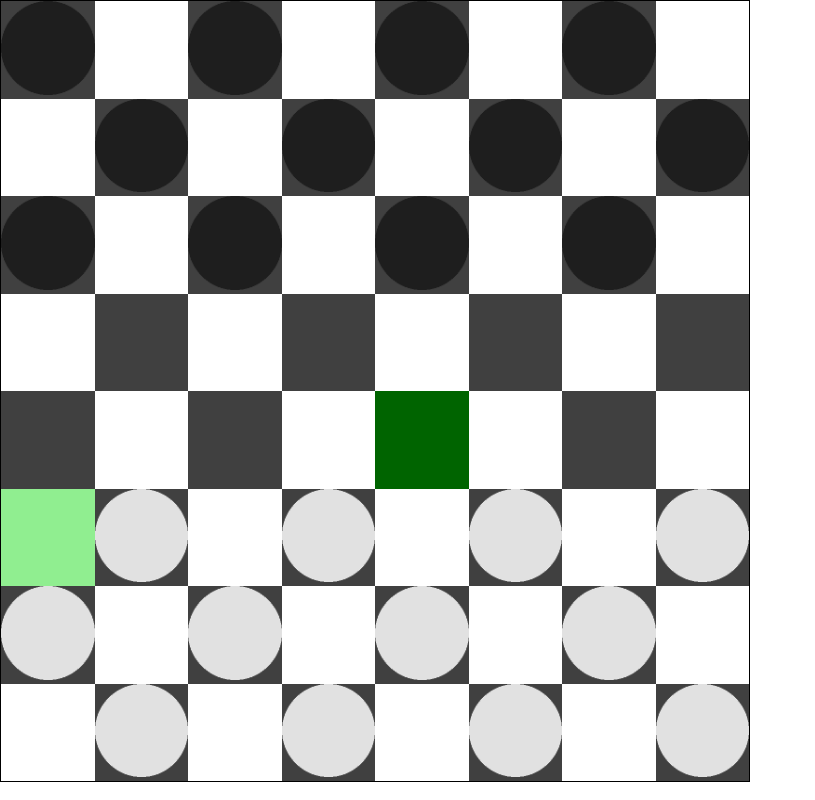
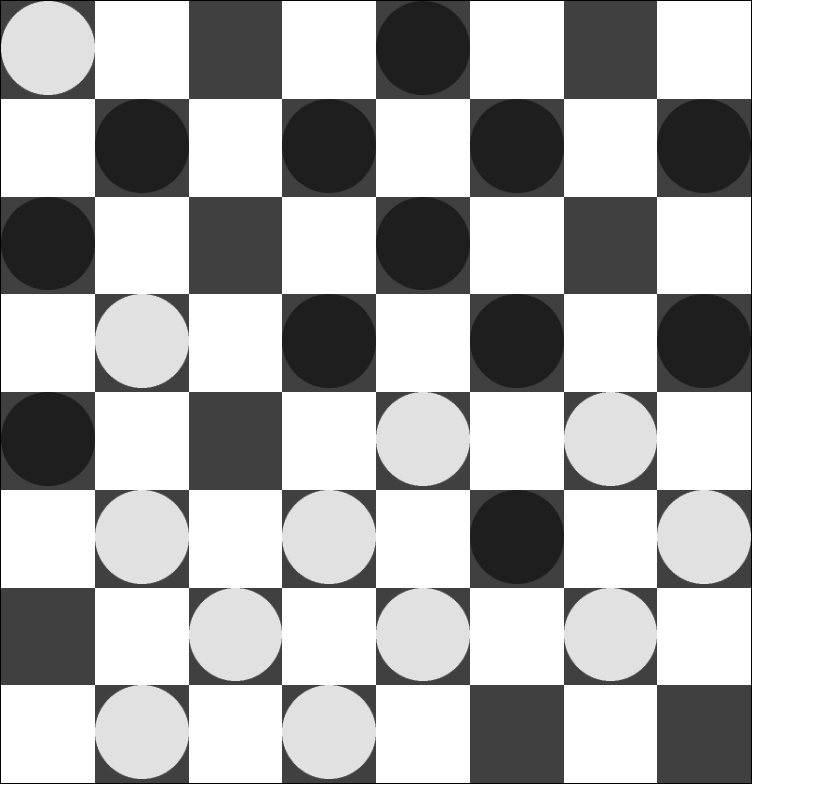
Before and after one commit to cjscode/CheckersAI, a plain HTML site: page index.html in a window 1280 px wide. Shown: the whole page, without its empty margins (0-815 px from the left). Drawn offline with Linux system fonts and the light colour scheme; animation ran at ten frames a second.

Commit message:
Big update

```diff
--- a/index.html
+++ b/index.html
@@ -7,8 +7,8 @@
     <title>Checkers AI</title>
     <style>
         th {
-            width: 12.5%;
-            height: 12.5%;
+            width: 93.75px;
+            height: 93.75px;
             border: 0;
             padding: 0;
             margin: 0;
@@ -35,8 +35,8 @@
             padding: 0;
         }
         img {
-            width: 100%;
-            height: 100%;
+            width: 93.75px;
+            height: 93.75px;
         }
     </style>
 </head>
@@ -143,6 +143,7 @@
                 numm += 1
             }
         }
+        //none
         function updateboard () {
             for (let setupimg = 1; setupimg <= 64; setupimg++) {
                 document.getElementById("img"+setupimg).src = "Assets/"+board[setupimg-1]+".png"
@@ -161,6 +162,7 @@
         }
         updateboard()
         let selectedpeice = "none"
+        //p integer
         function peiceclick (p) {
             p = parseInt(p)
             if (!(avaiblemoves.includes(true))) {
@@ -178,43 +180,71 @@
             }
             updateboard()
         }
+        //p index t index
         function movepeice (p, t) {
-            console.log("from:"+p+"to:"+t)
+            /* WHY ISNT IT WORKING PLS HELP
+            p -= 1
+            t -= 1
+            if (!(p-10==t || p-8==t || p+8==t || p+6==t)) {
+                alert("jump")
+                if (p-19==t) {
+                    alert("p-19")
+                    board[p-10] = "none"
+                } else if (p-14==t) {
+                    alert("p-14")
+                    board[p-8] = "none"
+                } else if (p+17==t) {
+                    alert("p+17")
+                    board[p+8] = "none"
+                } else if (p+13==t) {
+                    alert("p+13")
+                    board[p+6] = "none"
+                } else {
+                    alert("err")
+                    console.log("err")
+                }
+            }
+            p += 1
+            t += 1
+            */
             board[p] = board[t]
             board[t] = "none"
         }
+        //p integer
         function findmovesfor (p) {
             resetmoves()
             if (board[p-1].charAt(0) == "w") {
-                if (board[p-10]=="none") {
+                if (board[p-10]=="none" && checkx(p-1, p-10) == "left") {
                     avaiblemoves[p-10] = true
-                } else if (!(board[p-10].charAt(0) == board[p].charAt(0)) && (board[p-19] == "none")) {
+                } else if (!(board[p-10].charAt(0) == board[p-1].charAt(0)) && (board[p-19] == "none") && checkx(p-1, p-19) == "left") {
                     avaiblemoves[p-19] = true
                 }
-                if (board[p-8]=="none") {
+                if (board[p-8]=="none" && checkx(p-1, p-8) == "right") {
                     avaiblemoves[p-8] = true
-                } else if (!(board[p-8].charAt(0) == board[p].charAt(0)) && (board[p-15] == "none")) {
+                } else if (!(board[p-8].charAt(0) == board[p-1].charAt(0)) && (board[p-15] == "none") && checkx(p-1, p-15) == "right") {
                     avaiblemoves[p-15] = true
                 }
             } else {
-                if (board[p+8]=="none") {
+                if (board[p+8]=="none" && checkx(p-1, p+8) == "right") {
                     avaiblemoves[p+8] = true
-                } else if (!(board[p+8].charAt(0) == board[p].charAt(0)) && (board[p+17] == "none")) {
+                } else if (!(board[p+8].charAt(0) == board[p-1].charAt(0)) && (board[p+17] == "none") && checkx(p-1, p+17) == "right") {
                     avaiblemoves[p+17] = true
                 }
-                if (board[p+6]=="none") {
+                if (board[p+6]=="none" && checkx(p-1, p+6) == "left") {
                     avaiblemoves[p+6] = true
-                } else if (!(board[p+6].charAt(0) == board[p].charAt(0)) && (board[p+13] == "none")) {
+                } else if (!(board[p+6].charAt(0) == board[p-1].charAt(0)) && (board[p+13] == "none") && checkx(p-1, p+13) == "left") {
                     avaiblemoves[p+13] = true
                 }
             }
         }
+        //none
         function resetmoves () {
             avaiblemoves = []
             for (let index = 1; index <= 64; index++) {
                 avaiblemoves.push(false)
             }
         }
+        //s integer a true/false
         function getbgcolor (s, a) {
             if (a) {
                 if (document.getElementById("spot"+s).getAttribute("class") == "b") {
@@ -230,24 +260,76 @@
                 }
             }
         }
+        //c text
         function makerndmmove (c) {
             let peicewhite = []
             let peiceblack = []
             for (let index = 0; index < board.length; index++) {
                 if (board[index].charAt(0) == "w") {
                     peicewhite.push(index)
-                } else {
+                } else if (board[index].charAt(0) == "b") {
                     peiceblack.push(index)
                 }
             }
+            let randm
             if (c == "w") {
-                findmovesfor(peicewhite[Math.floor(Math.random()*peicewhite.length)]+1)
+                randm = peicewhite[Math.floor(Math.random()*peicewhite.length)]
+                findmovesfor(randm+1)
+                selectedpeice = randm+1
             } else {
-                findmovesfor(peiceblack[Math.floor(Math.random()*peiceblack.length)]+1)
+                randm = peiceblack[Math.floor(Math.random()*peiceblack.length)]
+                findmovesfor(randm+1)
+                selectedpeice = randm+1
+            }
+            randm = 0
+            let whitemoves = []
+            let blackmoves = []
+            for (let index = 0; index < avaiblemoves.length; index++) {
+                if (avaiblemoves[index]) {
+                    if (c == "w") {
+                        whitemoves.push(index)
+                    } else {
+                        blackmoves.push(index)
+                    }
+                }
+            }
+            if (whitemoves.length == 0 && c == "w") {
+                makerndmmove(c)
+                return "ERR"
+            } else if (blackmoves.length == 0 && c == "b") {
+                makerndmmove(c)
+                return "ERR"
+            }
+            if (c == "w") {
+                randm = whitemoves[Math.floor(Math.random()*whitemoves.length)]
+                movepeice(randm, selectedpeice-1)
+            } else {
+                randm = blackmoves[Math.floor(Math.random()*blackmoves.length)]
+                movepeice(randm, selectedpeice-1)
+            }
+            resetmoves()
+        }
+        setInterval(updateboard, 50)
+        for (let indx = 0; indx < 10000; indx++) {
+            makerndmmove("w")
+            makerndmmove("b")
+        }
+        //p index
+        function calcxy (p) {
+            let x = (p % 8)+1
+            let y = Math.floor(p/8)+1
+            return ""+x+y
+        }
+        //x index xi index
+        function checkx (x, xi) {
+            x = calcxy(x)
+            xi = calcxy(xi)
+            if (x.charAt(0) > xi.charAt(0)) {
+                return "left"
+            } else {
+                return "right"
             }
         }
-        setInterval(updateboard, 50)
-        makerndmmove("w")
     </script>
 </body>
 </html>
```
